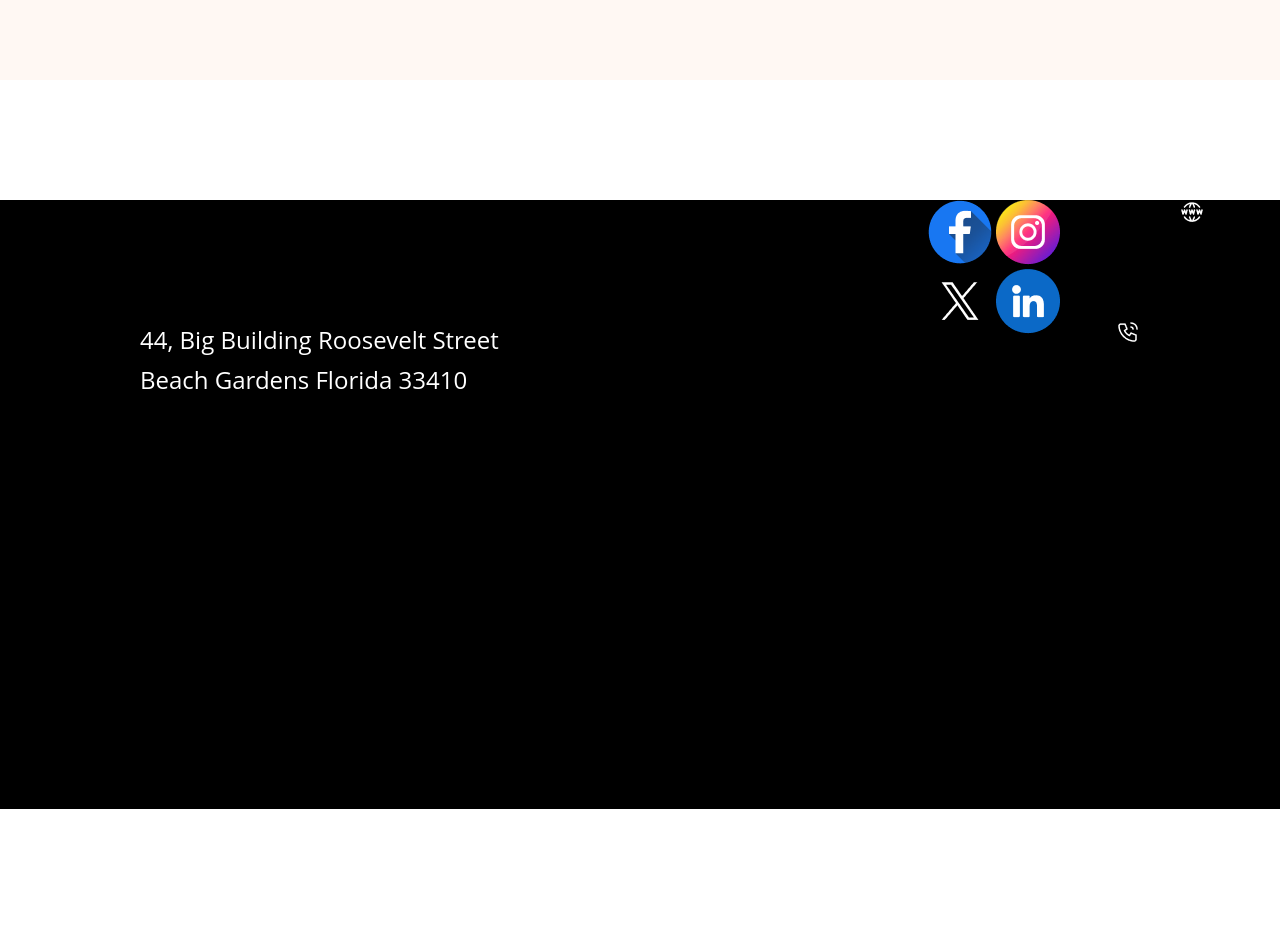
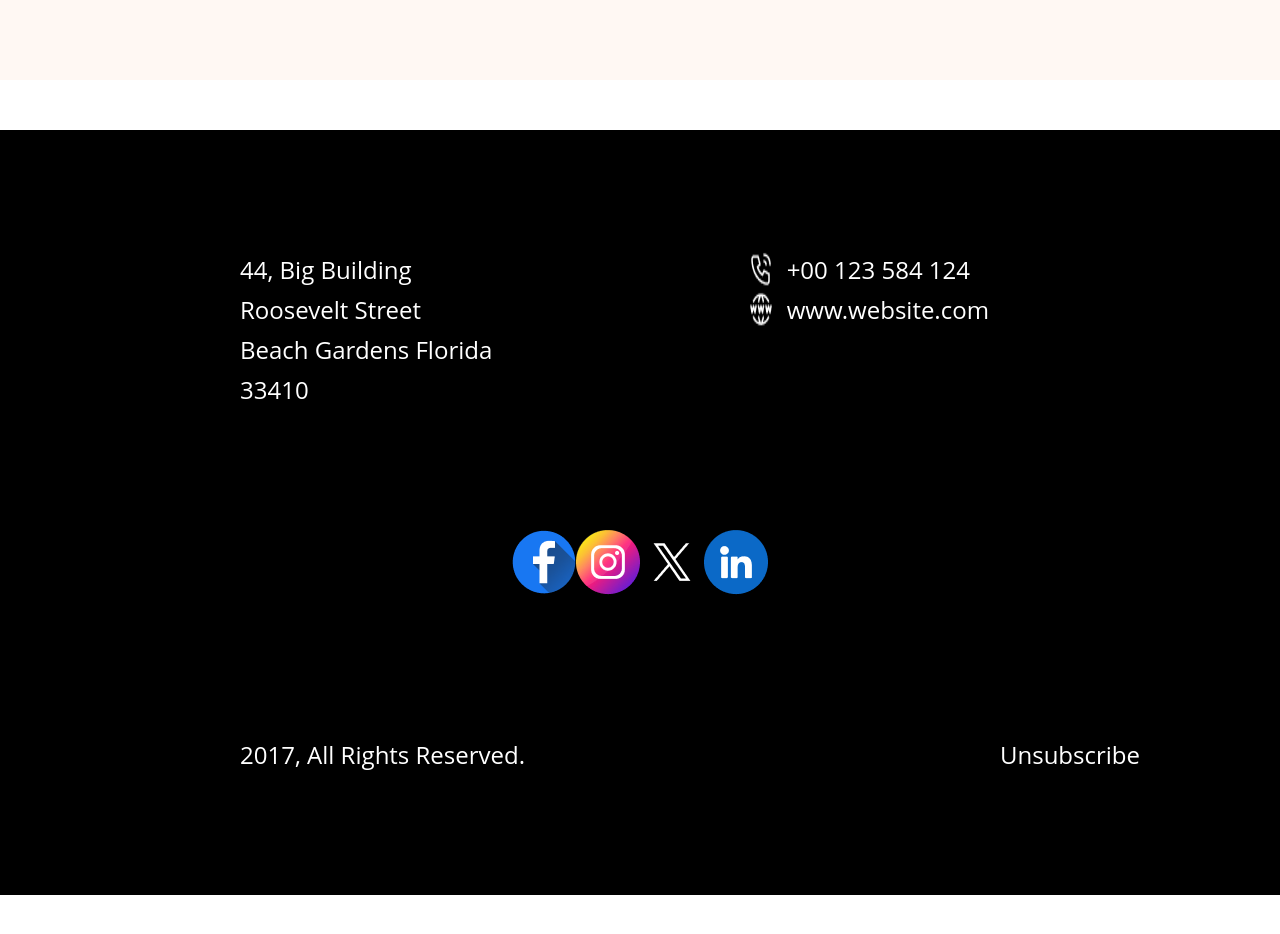
Before and after one commit to UAShoshi/my-website, a plain HTML site: page index.html in a window 1280 px wide. Shown: the part 5040-5974 px from the top of the page. After the commit the page ends 5935 px from the top, so only its background shows below. Drawn offline with Linux system fonts and the light colour scheme.

Commit message:
footer section end

```diff
--- a/index.html
+++ b/index.html
@@ -102,23 +102,30 @@
       <div class="footer">
         <div class="footer-container">
           <div class="footer-info">
-          <h5 class="footer-title">44, Big Building Roosevelt Street<br>
+           <h5 class="footer-title">44, Big Building Roosevelt Street<br>
             Beach Gardens Florida 33410</h5>
           </div>
-          <div class="img-icon">
-            <img src="./images/resources/Facebook.png" alt="">
-            <img src="./images/resources/Instagram.png" alt="">
-            <img src="./images/resources/Twitter.png" alt="">
-            <img src="./images/resources/Linkedin.png" alt="">
+          <div class="col-1">
+            <div class="row-1">
+            <img src="images/resources/Call.png" alt="">
+            <h5 class="col-title">+00 123 584 124</h5>
           </div>
-          <div class="col-1">
-            <img class="call-icon" src="./images/resources/Call.png" alt="">
-            <h5 class="footer-description">+00 123 584 124</h5>
+          <div class="row-2">
+            <img src="images/resources/Website.png" alt="">
+            <h5  class="col-description">www.website.com</h5>
           </div>
-            <div class="col-2">
-              <img class="call-icon-2" src="./images/resources/Website.png" alt="">
-            <h5 class="footer-content">www.website.com</h5>
           </div>
+        </div>
+        <div class="col-2">
+          <img src="images/resources/Facebook.png" alt="">
+          <img src="images/resources/Instagram.png" alt="">
+          <img src="images/resources/Twitter.png" alt="">
+          <img src="images/resources/Linkedin.png" alt="">
+        </div>
+        <div class="col-3">
+          <h5 class="title-col">2017, All Rights Reserved.</h5>
+          <h5 class="row">Unsubscribe</h5>
+
         </div>
       </div>
     </section>
--- a/style.css
+++ b/style.css
@@ -256,30 +256,68 @@ justify-content: space-between;
   border: none;
 }
 /* footer styl */
-.footer{
-  background-color: black;
-  height: 609px;
-  margin-top: 120px;
-}
-.footer-info{
-  width: 1320px;
-  height: 600px;
-  margin: 50px auto;
-  margin-top: 120px;
-}
 .footer-container{
   display: flex;
   justify-content: space-between;
-  margin-top: 120px;
+  background-color: black;
+  color: #ffffff;
+  font-family: 'Open Sans', sans-serif;
 }
 .footer-title{
-  font-family: 'Open Sans', sans-serif;
+  padding: 120px;
+  padding-left: 240px;
   font-size: 24px;
   font-weight: 500;
-  line-height: 40px;
+  line-height: 40px
+}
+.col-title{
+  font-size: 24px;
+  font-weight: 500;
+  line-height: 40px
+}
+.col-description{
+  font-size: 24px;
+  font-weight: 500;
+  line-height: 40px
+}
+.col-1{
+  padding: 120px;
+  padding-right: 291px;
+}
+.row-1{
+  display: flex;
+  gap: 14px;
+}
+.row-2{
+  display: flex;
+  gap: 14px;
+}
+.col-2{
+  display: flex;
+  justify-content: center;
+  align-items: center;
+  background-color: black;
+}
+.col-3{
+  display: flex;
+  justify-content: space-between;
+  background-color: black;
   color: #ffffff;
-  padding-left: 140px;
+  font-family: 'Open Sans', sans-serif;
 }
-.call-icon{
-  padding-top: 120px;
+.title-col{
+  padding-top: 140px;
+  padding-left: 240px;
+  padding-bottom: 120px;
+  font-size: 24px;
+  font-weight: 500;
+  line-height: 40px
 }
+.row{
+  padding-top: 140px;
+  padding-right: 140px;
+  padding-bottom: 120px;
+  font-size: 24px;
+  font-weight: 500;
+  line-height: 40px
+}
```
